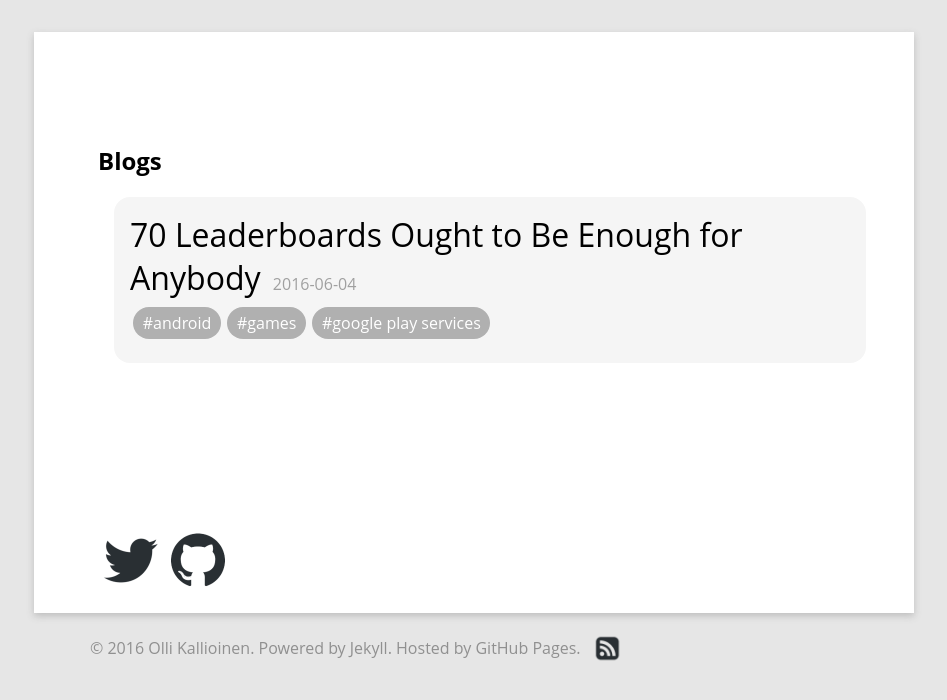
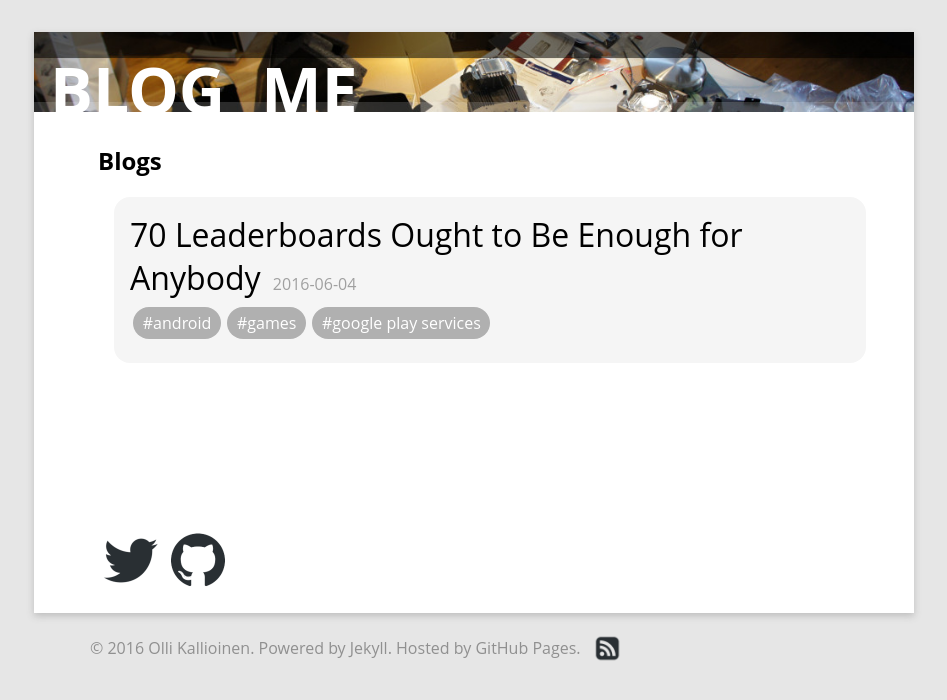
Before and after one commit to suikki/suikki.github.io, a Jekyll site: the page built from index.html, in a window 1280 px wide. Shown: the top 700 px of the page, without its empty margins (166-1113 px from the left). Built offline with Jekyll 4.4.1, drawn with Linux system fonts in a browser that asks for light colours.

Commit message:
Update main.css
Fixed wrong ui image path

```diff
--- a/css/main.css
+++ b/css/main.css
@@ -16,7 +16,7 @@ General layout.
 	background-color: #ffffff;
 	box-shadow: 0 3px 7px rgba(100, 100, 100, 0.3);
 
-	background-image: url('/images/slice2.jpg');
+	background-image: url('/ui/slice2.jpg');
 	background-size: 100% auto;
 	background-repeat: no-repeat;
 }
```
